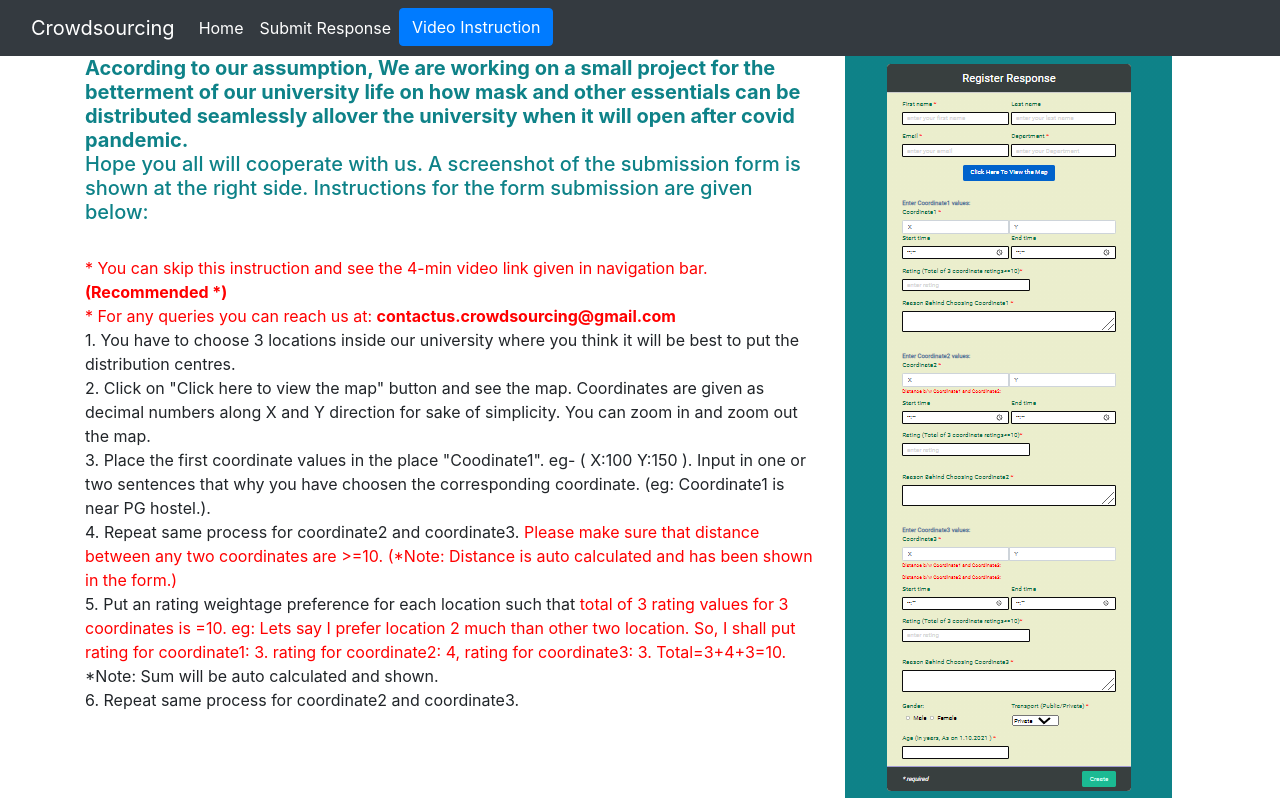
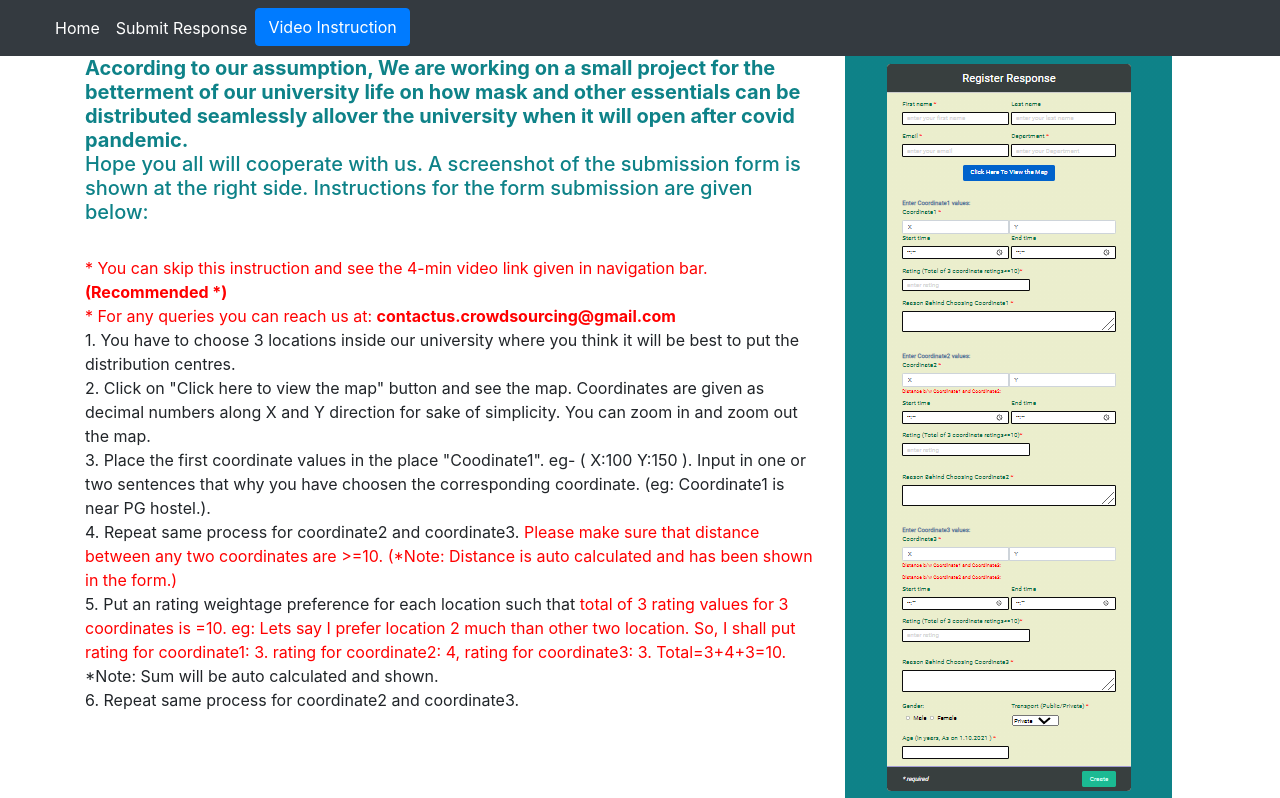
Before and after one commit to srm1071/crowdsource2, a Django app: page / in a window 1280 px wide. Shown: the top 798 px of the page. Run offline with Django 3.2, Linux system fonts and the light colour scheme; some libraries are stand-ins or nearby versions.

Commit message:
Update home.html

```diff
--- a/template/home.html
+++ b/template/home.html
@@ -45,7 +45,7 @@
 <body>
   <nav class="navbar navbar-expand-lg navbar-dark bg-dark">
     <div class="container-fluid">
-      <a class="navbar-brand" href="#">Crowdsourcing</a>
+      <a class="navbar-brand" href="#"></a>
       <button class="navbar-toggler" type="button" data-bs-toggle="collapse" data-bs-target="#navbarSupportedContent"
         aria-controls="navbarSupportedContent" aria-expanded="false" aria-label="Toggle navigation">
         <span class="navbar-toggler-icon"></span>
```
